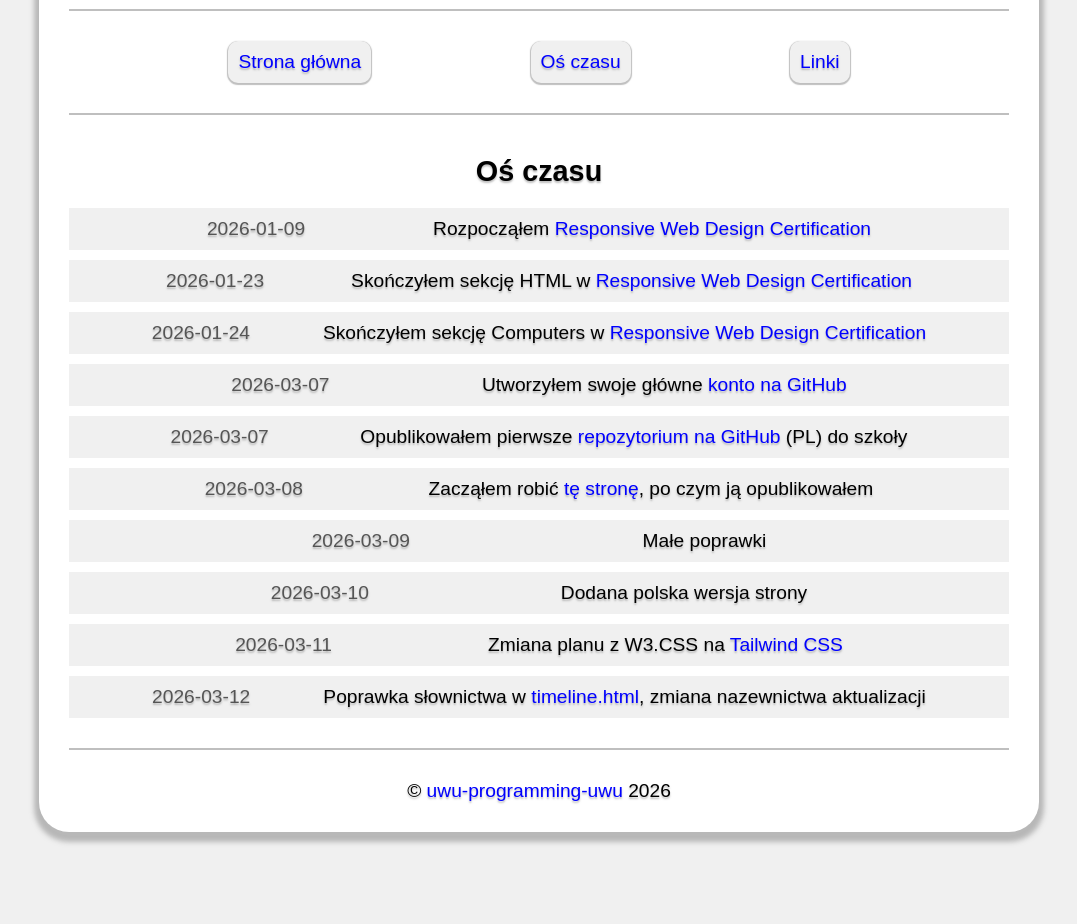
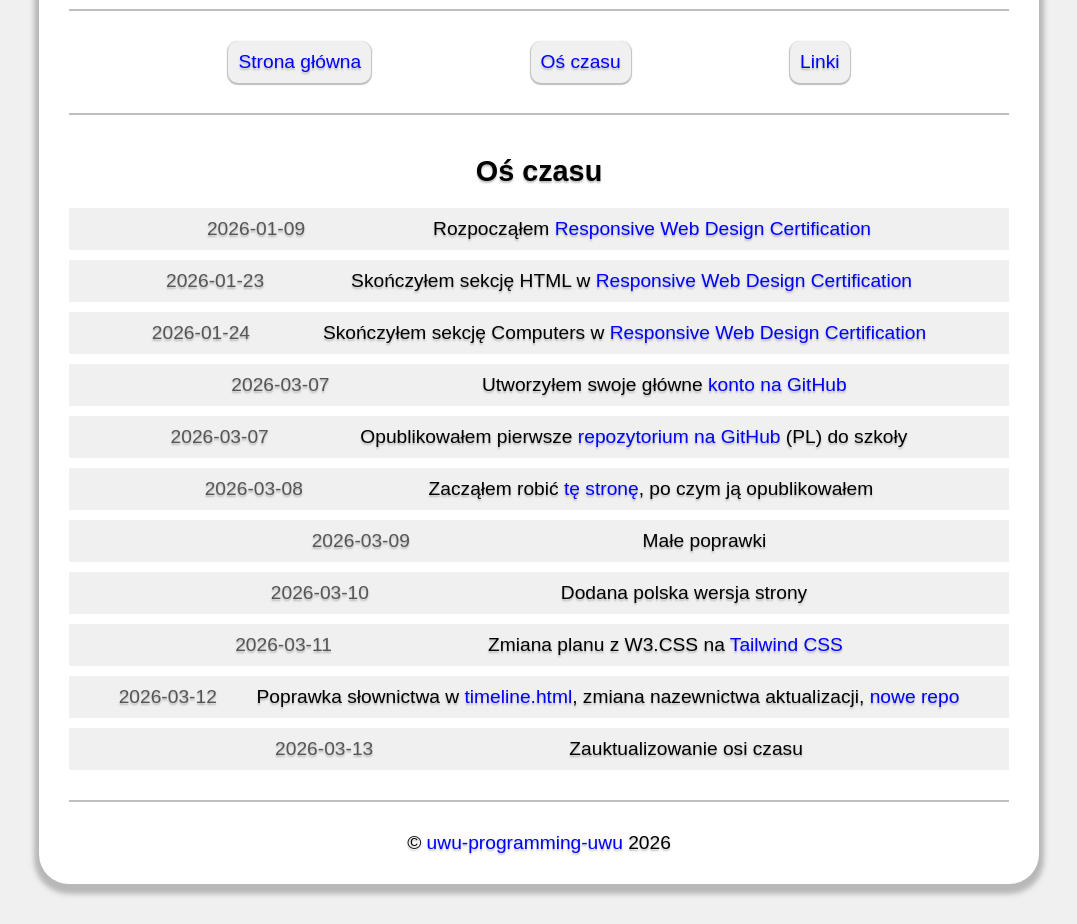
Before and after one commit to uwu-programming-uwu/about-me, a plain HTML site: page pl/pl-timeline.html in a window 1280 px wide. Shown: the part 135-1059 px from the top of the page, without its empty margins (101-1178 px from the left). Before the commit the page ends 1007 px from the top, so only its background shows below. Drawn offline with Linux system fonts and the light colour scheme.

Commit message:
Updated timeline

```diff
--- a/pl/pl-timeline.html
+++ b/pl/pl-timeline.html
@@ -30,7 +30,8 @@
                     <div><span class="date">2026-03-09</span><span>Małe poprawki</span></div>
                     <div><span class="date">2026-03-10</span><span>Dodana polska wersja strony</span></div>
                     <div><span class="date">2026-03-11</span><span>Zmiana planu z W3.CSS na <a href="https://tailwindcss.com/" target="_blank">Tailwind CSS</a></span></div>
-                    <div><span class="date">2026-03-12</span><span>Poprawka słownictwa w <a href="../timeline.html">timeline.html</a>, zmiana nazewnictwa aktualizacji</span></div>
+                    <div><span class="date">2026-03-12</span><span>Poprawka słownictwa w <a href="../timeline.html">timeline.html</a>, zmiana nazewnictwa aktualizacji, <a href="https://github.com/uwu-programming-uwu/infinite-craft-recipes" target="_blank">nowe repo</a></span></div>
+                    <div><span class="date">2026-03-13</span><span>Zauktualizowanie osi czasu</span></div>
                 </div>
             </main>
             <hr>
```
